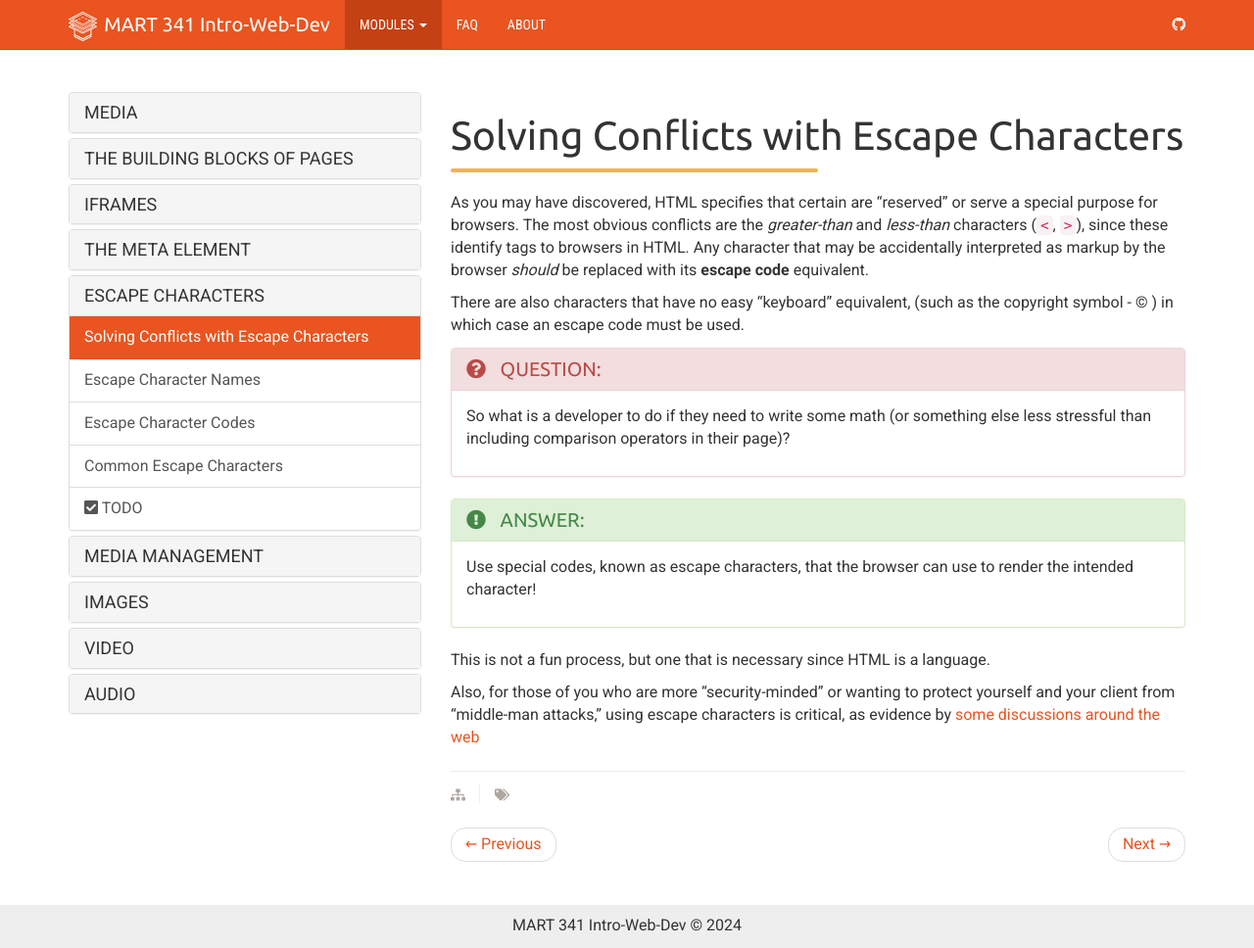
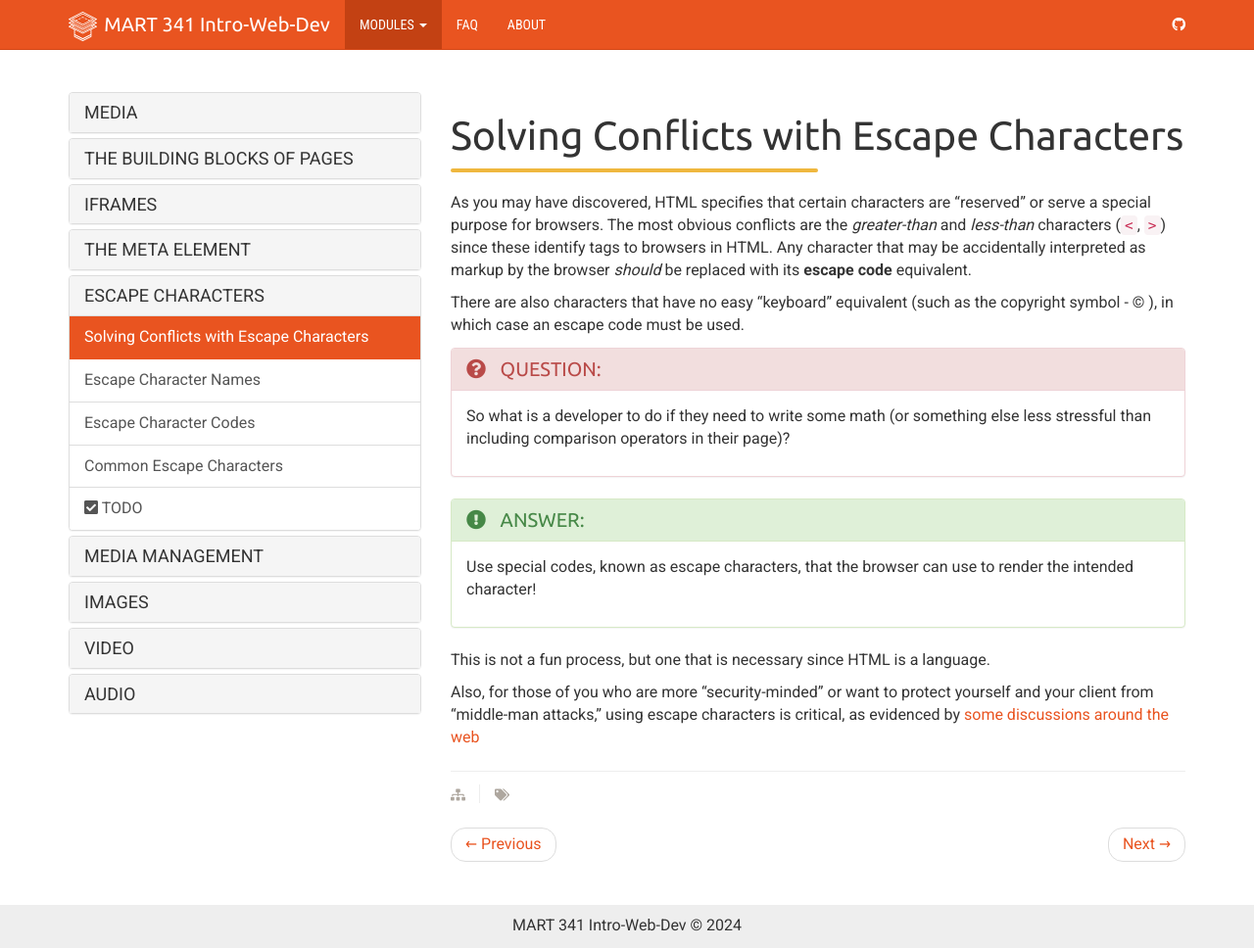
Before and after one commit to Montana-Media-Arts/webDesignFall2024, a Jekyll site: the page built from _docs/topic-07/04-escaped/page-01.md, in a window 1280 px wide and 968 px high. Shown: the whole window at 98% size. Built offline with Jekyll 4.4.1, drawn with Linux system fonts in a browser that asks for light colours; nearby versions of some CDN libraries.

Commit message:
Update page-01.md

```diff
--- a/_docs/topic-07/04-escaped/page-01.md
+++ b/_docs/topic-07/04-escaped/page-01.md
@@ -6,10 +6,9 @@ permalink: /topic-07/esc-about/
 
 <div class="divider-heading"></div>
 
-As you may have discovered, HTML specifies that certain are "reserved" or serve a special purpose for browsers. The most obvious conflicts are the _greater-than_ and _less-than_ characters (`<`, `>`), since these identify tags to browsers in HTML. Any character that may be accidentally interpreted as markup by the browser _should_ be replaced with its **escape code** equivalent.
+As you may have discovered, HTML specifies that certain characters are "reserved" or serve a special purpose for browsers. The most obvious conflicts are the _greater-than_ and _less-than_ characters (`<`, `>`) since these identify tags to browsers in HTML. Any character that may be accidentally interpreted as markup by the browser _should_ be replaced with its **escape code** equivalent.
 
-There are also characters that have no easy “keyboard” equivalent, (such as the copyright symbol - &#169; ) in which case an escape code must be used.
-
+There are also characters that have no easy “keyboard” equivalent (such as the copyright symbol - &#169; ), in which case an escape code must be used.
 
 <div class="row">
   <div class="col-lg-12">
@@ -49,4 +48,4 @@ There are also characters that have no easy “keyboard” equivalent, (such as
 
 This is not a fun process, but one that is necessary since HTML is a language.
 
-Also, for those of you who are more "security-minded" or wanting to protect yourself and your client from "middle-man attacks," using escape characters is critical, as evidence by <a href="https://owasp-top-10-proactive-controls-2018.readthedocs.io/en/latest/c4-encode-escape-data.html" target="_new">some discussions around the web</a>
+Also, for those of you who are more "security-minded" or want to protect yourself and your client from "middle-man attacks," using escape characters is critical, as evidenced by <a href="https://owasp-top-10-proactive-controls-2018.readthedocs.io/en/latest/c4-encode-escape-data.html" target="_new">some discussions around the web</a>
```
